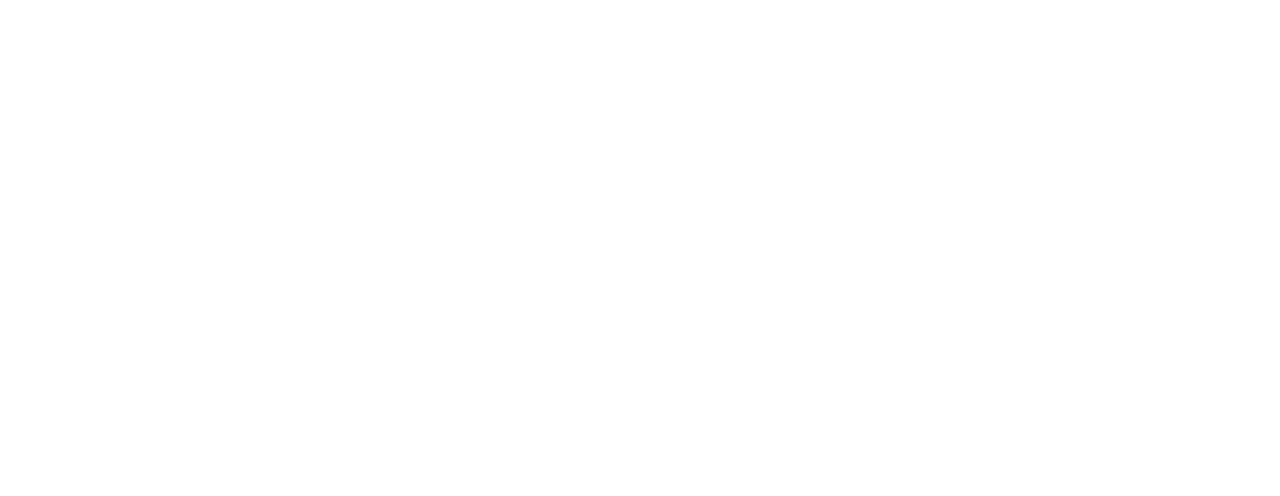
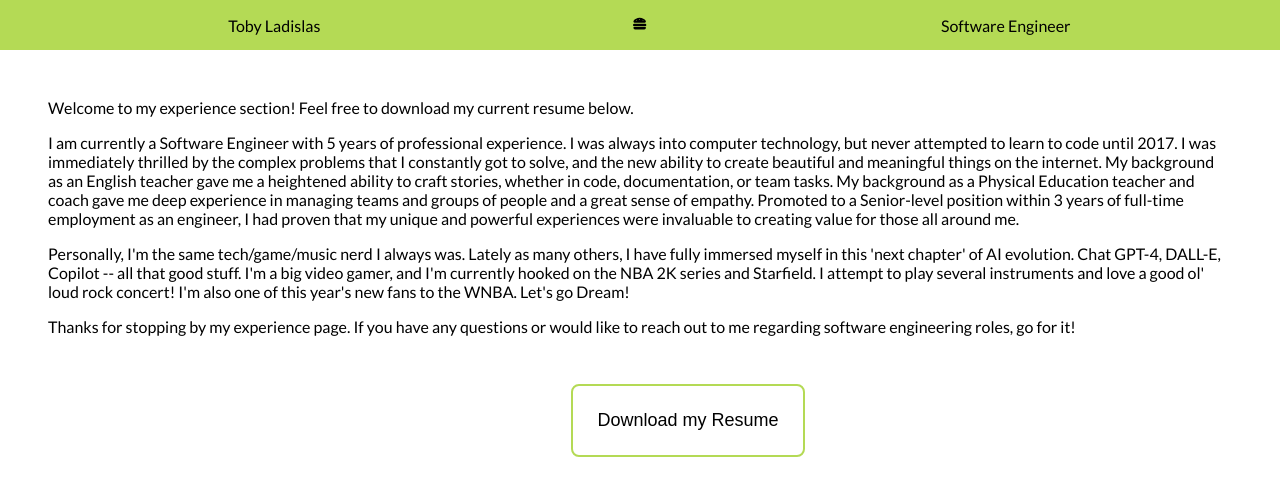
Before and after one commit to tobylad/tobylad, a React app: page /xp in a window 1280 px wide. Before the commit this address had no page. Shown: the top 496 px of the page. Built offline with nearby package versions, Linux system fonts and the light colour scheme.

Commit message:
Complete MVP nav with content and icon, home page and xp page content. MVP complete.

```diff
--- a/package.json
+++ b/package.json
@@ -14,12 +14,16 @@
     "express": "^4.19.2",
     "react": "^18.3.1",
     "react-dom": "^18.3.1",
+    "react-icons": "^5.3.0",
     "react-router-dom": "^6.26.1"
   },
   "devDependencies": {
     "@types/react": "^18.3.5",
     "@types/react-dom": "^18.3.0",
+    "css-loader": "^7.1.2",
     "html-webpack-plugin": "^5.6.0",
+    "mini-css-extract-plugin": "^2.9.1",
+    "style-loader": "^4.0.0",
     "ts-loader": "^9.5.1",
     "typescript": "^5.5.4",
     "webpack": "^5.94.0",
--- /dev/null
+++ b/src/Nav/Nav.tsx
@@ -0,0 +1,40 @@
+import './nav.css'
+import { useState } from 'react'
+import { FaHamburger } from 'react-icons/fa'
+import { Outlet, Link } from 'react-router-dom';
+
+export const Nav = () => {
+  const [navOpen, setNavOpen] = useState<boolean>(false)
+
+  const toggleNav = (): void => {
+    setNavOpen(!navOpen)
+  }
+
+  return (
+    <>
+      <nav className={navOpen ? 'nav-open' : ''}>
+        <div className="headline">
+          <div>Toby Ladislas</div>
+          <div>
+            <button className="nav-button" onClick={() => toggleNav()}>
+              <FaHamburger />
+            </button>
+          </div>
+          <div>Software Engineer</div>
+        </div>
+
+        { navOpen &&
+          <div className="nav-expanded">
+            <ul>
+              <li key="home" className="home-link"><Link to="/" onClick={() => setNavOpen(false)}>Home</Link></li>
+              <li key="resume"><Link to="/xp" onClick={() => setNavOpen(false)}>Resume + Experience</Link></li>
+              {/* <li key="tgm"><a href="/tgm">Who's that Pokemon?</a></li> */}
+            </ul>
+          </div>
+        }
+      </nav>
+
+      <Outlet />
+    </>
+  )
+}
--- /dev/null
+++ b/src/Nav/nav.css
@@ -0,0 +1,67 @@
+nav {
+    display: grid;
+    grid-auto-flow: row;
+    background-color: #B4DA55;
+    height: 50px;
+    width: 100%;
+    margin-bottom: 24px;
+}
+
+nav.nav-open {
+    margin-bottom: 120px;
+}
+
+nav div {
+    margin: auto;
+}
+
+nav .headline {
+    display: grid;
+    grid-template-columns: 3fr 1fr 3fr;
+    grid-auto-flow: column;
+    width: 100%;
+}
+
+nav .headline div {
+    display: grid;
+    margin: 15px auto;
+}
+
+nav .nav-button {
+    background: 0;
+    border: 0;
+    cursor: pointer;
+}
+
+.nav-expanded {
+    display: grid;
+    grid-template-rows: 1fr 1fr;
+    grid-auto-flow: row;
+    padding: 12px 0 0;
+}
+
+.nav-expanded ul {
+    list-style-type: none;
+    padding: 0;
+    margin: 0;
+}
+
+.nav-expanded ul li {
+    display: grid;
+    border-bottom: 2px solid #B4DA55;
+    text-transform: uppercase;
+    padding: 12px 0;
+    width: 100%;
+}
+
+.nav-expanded ul li.home-link {
+    padding: 0 0 12px;
+}
+
+.nav-expanded ul li a {
+    display: grid;
+    color: #000;
+    font-size: 18px;
+    margin: auto;
+    text-decoration: none;
+}
--- /dev/null
+++ b/src/Xp/Xp.tsx
@@ -0,0 +1,36 @@
+import './xp.css'
+
+export const Xp: React.FC = () => {
+    return (
+        <div className="xp-wrapper">
+            <div>
+                <p>Welcome to my experience section! Feel free to download my current resume below.</p>
+
+                <p>
+                    I am currently a Software Engineer with 5 years of professional experience. I was always into computer technology, but never attempted to learn to code until 2017.
+                    I was immediately thrilled by the complex problems that I constantly got to solve, and the new ability to create beautiful and meaningful things on the internet.
+                    My background as an English teacher gave me a heightened ability to craft stories, whether in code, documentation, or team tasks.
+                    My background as a Physical Education teacher and coach gave me deep experience in managing teams and groups of people and a great sense of empathy.
+                    Promoted to a Senior-level position within 3 years of full-time employment as an engineer, I had proven that my unique and powerful experiences were invaluable to creating value for those all around me.
+                </p>
+
+                <p>
+                    Personally, I'm the same tech/game/music nerd I always was. Lately as many others, I have fully immersed myself in this 'next chapter' of AI evolution.
+                    Chat GPT-4, DALL-E, Copilot -- all that good stuff. I'm a big video gamer, and I'm currently hooked on the NBA 2K series and Starfield. I attempt to play several instruments and love a good ol' loud rock concert!
+                    I'm also one of this year's new fans to the WNBA. Let's go Dream!
+                </p>
+
+                <p>
+                    Thanks for stopping by my experience page. If you have any questions or would like to reach out to me regarding software engineering roles, go for it!
+                </p>
+
+            </div>
+
+            <div className="download-wrapper">
+                <a href="https://tobyladimages.blob.core.windows.net/files/Toby-Ladislas-Resume-09-24-green.pdf" download="tobylad-resume.pdf" tabIndex={-1}>
+                    <button className="resume">Download my Resume</button>
+                </a>
+            </div>
+        </div>
+    )
+}
--- /dev/null
+++ b/src/Xp/xp.css
@@ -0,0 +1,35 @@
+.xp-wrapper {
+    font-size: 16px;
+    margin: 48px;
+}
+
+.download-wrapper {
+    display: grid;
+    margin: 48px;
+    width: 100%;
+}
+
+.download-wrapper a {
+    display: grid;
+    margin: auto;
+    text-decoration: none;
+}
+
+.download-wrapper button {
+    display: grid;
+    background: transparent;
+    border: 2px solid #B4DA55;
+    border-radius: 8px;
+    cursor: pointer;
+    font-size: 18px;
+    font-weight: 600px;
+    padding: 24px;
+    margin: auto;
+}
+
+.download-wrapper button:hover,
+.download-wrapper button:focus,
+.download-wrapper button:focus-visible {
+    outline: 2px solid #B4DA55;
+    outline-offset: 4px;
+}
--- a/src/index.html
+++ b/src/index.html
@@ -5,6 +5,9 @@
     <meta name="viewport" content="width=device-width, initial-scale=1.0" />
     <title>tobylad</title>
     <link rel="icon" href="data:," />
+    <link rel="preconnect" href="https://fonts.googleapis.com">
+    <link rel="preconnect" href="https://fonts.gstatic.com" crossorigin>
+    <link href="https://fonts.googleapis.com/css2?family=Lato:ital,wght@0,100;0,300;0,400;0,700;0,900;1,100;1,300;1,400;1,700;1,900&display=swap" rel="stylesheet">
   </head>
   <body>
     <div id="root"></div>
--- a/src/index.tsx
+++ b/src/index.tsx
@@ -1,20 +1,59 @@
-import React from 'react';
-import { createRoot } from 'react-dom/client';
-import { BrowserRouter as Router, Routes, Route, Link } from 'react-router-dom';
+import './styles.css'
+import { createRoot } from 'react-dom/client'
+import { BrowserRouter as Router, Routes, Route } from 'react-router-dom'
+import { Nav } from './Nav/Nav'
+import { Xp } from './Xp/Xp'
 
-const App: React.FC = () => <div>Hello world! I'm Toby! <Link to="/test">Test link!</Link></div>;
-const Test: React.FC = () => <div>This is the Test component! <Link to="/">Home link!</Link></div>;
+const App: React.FC = () => {
+  return (
+    <div className="home">
+      <p>Hello world! I'm Toby!</p>
+      <div>
+        Welcome to my personal website! This site will evolve over time, so please come on back for updates!
+
+        To whom it may concern, I'd like to share a bit about this project!
+        Features built on this site use the following technologies:
+          <ul>
+            <li>React 18</li>
+            <li>ReactRouterDOM</li>
+            <li>TypeScript</li>
+            <li>Webpack</li>
+            <li>Node</li>
+            <li>Express</li>
+            <li>HTML</li>
+            <li>CSS</li>
+            <li>Azure DevOps</li>
+            <li>Azure Blob Storage</li>
+            <li>Squarespace hosting</li>
+            <li>DALL-E</li>
+          </ul>
+      </div>
+
+      <p>
+        All code in this project is designed and written with purpose.
+        That purpose includes clean code, readability, and performance optimization.
+        For me, I took up this site to maintain my passion for tech and computers, which I've had since I was a little kid.
+      </p>
+
+      <p>I hope you enjoy your experience on the site! To reach me, please see 'Resume + Experience' section for a resume download!</p>
+    </div>
+  )
+}
 
 const container = document.getElementById('root');
 
 if (container) {
   const root = createRoot(container);
   root.render(
-    <Router>
-      <Routes>
-        <Route path="/" element={<App />} />
-        <Route path="/test" element={<Test />} />
-      </Routes>
-    </Router>
-  );
+    <>
+      <Router>
+        <Routes>
+          <Route path="/" element={<Nav />}>
+            <Route index element={<App />} />
+            <Route path="/xp" element={<Xp />} />
+          </Route>
+        </Routes>
+      </Router>
+    </>
+  )
 }
--- /dev/null
+++ b/src/styles.css
@@ -0,0 +1,10 @@
+body {
+    margin: 0;
+    font-family: "Lato", sans-serif;
+    font-weight: 400;
+    font-style: normal;
+}
+
+.home {
+    margin: 24px;
+}
--- a/tsconfig.json
+++ b/tsconfig.json
@@ -6,7 +6,7 @@
       "skipLibCheck": true,  // Skip type checks for library files
       "esModuleInterop": true,  // Enable better interop with CommonJS modules
       "allowSyntheticDefaultImports": true,  // Allow default imports for modules with no default
-      "strict": true,  // Enable all strict type-checking options
+      "strict": false,  // Disable all strict type-checking options
       "forceConsistentCasingInFileNames": true,  // Ensure consistent casing in imports
       "noFallthroughCasesInSwitch": true,  // Prevent switch case fall-throughs
       "module": "ESNext",  // Use ESNext modules for the most modern module system
--- a/webpack.config.js
+++ b/webpack.config.js
@@ -1,5 +1,6 @@
 const path = require('path');
 const HtmlWebpackPlugin = require('html-webpack-plugin');
+const MiniCssExtractPlugin = require('mini-css-extract-plugin')
 
 module.exports = {
   mode: 'development',
@@ -18,11 +19,19 @@
         use: 'ts-loader',
         exclude: /node_modules/,
       },
+      {
+        test: /\.css$/,  // Test for CSS files
+        use: [MiniCssExtractPlugin.loader, 'css-loader'],  // Extract CSS into separate files
+      },
     ],
   },
   plugins: [
     new HtmlWebpackPlugin({
       template: './src/index.html',
+    }),
+    new MiniCssExtractPlugin({
+      filename: '[name].css',  // Output CSS file name
+      chunkFilename: '[id].css',
     }),
   ],
   devServer: {
```
Also changed, not shown: 1 other file (tests, documents, lock files or other folders).
